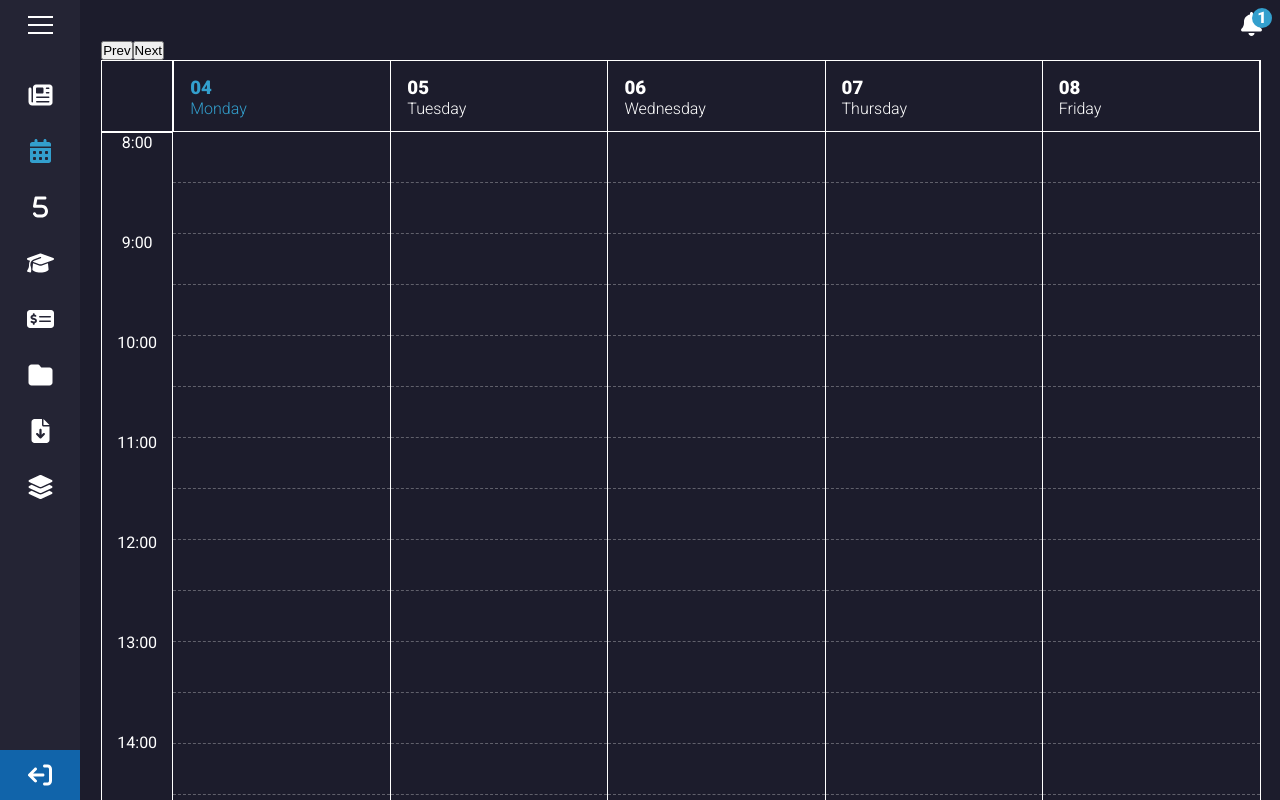
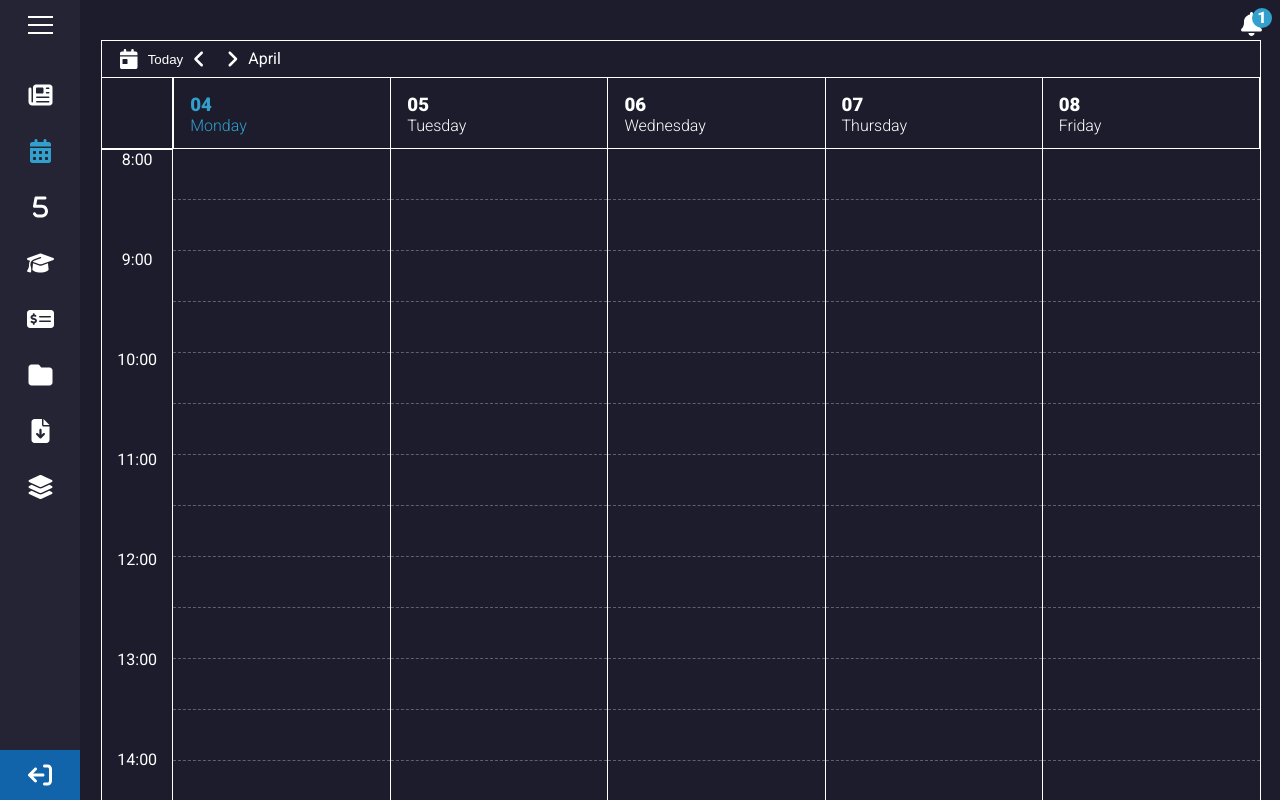
Before and after one commit to LeCarteloo/VirtualUniversity, a React (Create React App) app: page /home/calendar in a window 1280 px wide. Built offline with nearby package versions, Linux system fonts and the light colour scheme.

Commit message:
Calendar navigation
Styled buttons, added button that change the calendar week to current one and added display of month

```diff
--- a/src/components/Button.js
+++ b/src/components/Button.js
@@ -1,4 +1,3 @@
-import PropTypes from "react";
 import "../styles/buttons.scss";
 
 const Button = ({ text, bgColor, fontColor, onClick }) => {
--- a/src/components/calendar/Calendar.js
+++ b/src/components/calendar/Calendar.js
@@ -1,7 +1,11 @@
 import "../../styles/calendar.scss";
 import { useState, useEffect } from "react";
-// import { FontAwesomeIcon } from "@fortawesome/react-fontawesome";
-// import { faAngleLeft, faAngleRight } from "@fortawesome/free-solid-svg-icons";
+import { FontAwesomeIcon } from "@fortawesome/react-fontawesome";
+import {
+  faAngleLeft,
+  faAngleRight,
+  faCalendarDay,
+} from "@fortawesome/free-solid-svg-icons";
 
 import CalendarDay from "./CalendarDay";
 import CalendarColumn from "./CalendarColumn";
@@ -16,10 +20,13 @@ const Calendar = () => {
     )
   );
 
-  // This whoel
+  //! This thing is affecting  performance a bit
+  // Watching a width of device
   useEffect(() => {
     function handleResize() {
       setWidth(window.innerWidth);
+
+      // Changing the date to first day of week
       if (width > 790) {
         setChangeWeek(
           new Date(
@@ -32,6 +39,7 @@ const Calendar = () => {
     return () => window.removeEventListener("resize", handleResize);
   }, [width, changeWeek]);
 
+  // Changing the layout info
   const columns = width > 790 ? 5 : 1;
   const week = width > 790 ? 7 : 1;
 
@@ -68,27 +76,44 @@ const Calendar = () => {
   return (
     <section className="calendar-section">
       <div className="calendar">
+        <div className="calendar-navigation">
+          <button onClick={() => setChangeWeek(new Date())}>
+            <FontAwesomeIcon icon={faCalendarDay} size={"xl"} className="icn" />
+            Today
+          </button>
           <button
             onClick={() => {
+              /* If the weekday is monday (1) or saturday (0)
+            then button change the whole week to omit weekend */
               const prevWeek = changeWeek.getDay() <= 1 ? 7 : week;
               setChangeWeek(
                 new Date(changeWeek.setDate(changeWeek.getDate() - prevWeek))
               );
             }}
           >
-          Prev
+            <FontAwesomeIcon icon={faAngleLeft} size={"xl"} className="icn" />
           </button>
           <button
             onClick={() => {
+              /* If the weekday is friday (1) or greater
+            then button change the date by 3 to omit weekend */
               const nextWeek = changeWeek.getDay() >= 5 ? 3 : week;
-            console.log(changeWeek);
               setChangeWeek(
                 new Date(changeWeek.setDate(changeWeek.getDate() + nextWeek))
               );
             }}
           >
-          Next
+            <FontAwesomeIcon icon={faAngleRight} size={"xl"} className="icn" />
           </button>
+          <span className="nav-month">
+            {currentWeek[0].month === currentWeek[currentWeek.length - 1].month
+              ? currentWeek[0].month
+              : `${currentWeek[0].month} - ${
+                  currentWeek[currentWeek.length - 1].month
+                }`}
+          </span>
+        </div>
+
         <div className="calendar-header">
           <div className="calendar-corner"></div>
           <div className="calendar-days">
--- a/src/styles/calendar.scss
+++ b/src/styles/calendar.scss
@@ -8,6 +8,25 @@
   .calendar {
     width: 100%;
     height: 100%;
+  }
+
+  .calendar-navigation {
+    border: 1px solid global.$font;
+    border-bottom: 0;
+    padding: 0.5em;
+    button {
+      background-color: transparent;
+      border: none;
+      color: global.$font;
+      cursor: pointer;
+
+      &:hover {
+        color: global.$primary;
+      }
+    }
+    .icn {
+      margin: 0 0.5em 0 0.5em;
+    }
   }
 
   .calendar-header {
@@ -53,7 +72,7 @@
   }
 
   .calendar-hours {
-    height: 1457px;
+    height: 1582px;
     min-width: 70px;
     border: 1px solid global.$font;
     .hour {
@@ -64,7 +83,7 @@
 
   .calendar-column {
     position: relative;
-    height: 1457px;
+    height: 1582px;
     width: 100%;
     display: inline-block;
 
```
Lines whose indentation alone changed are shown as unchanged.
